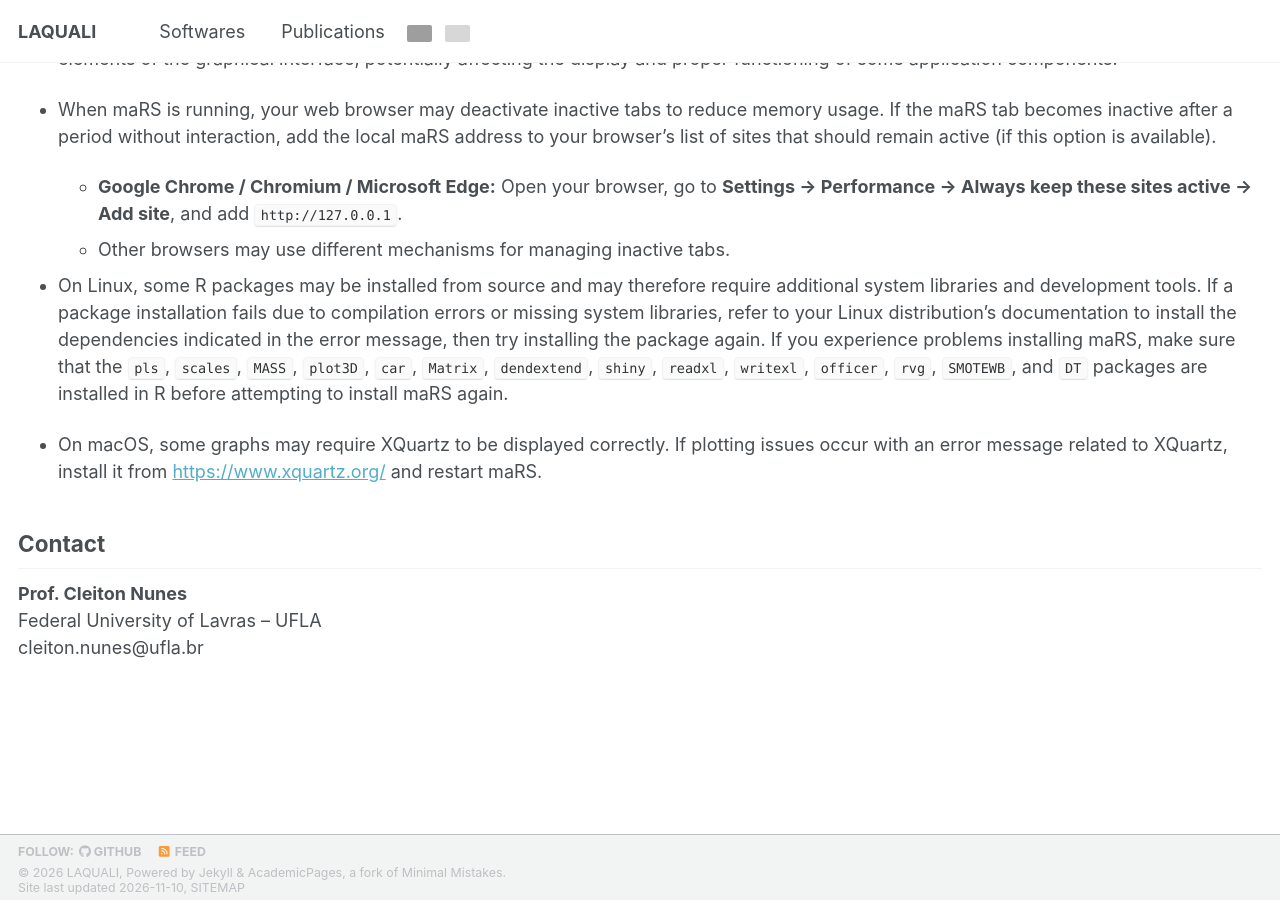
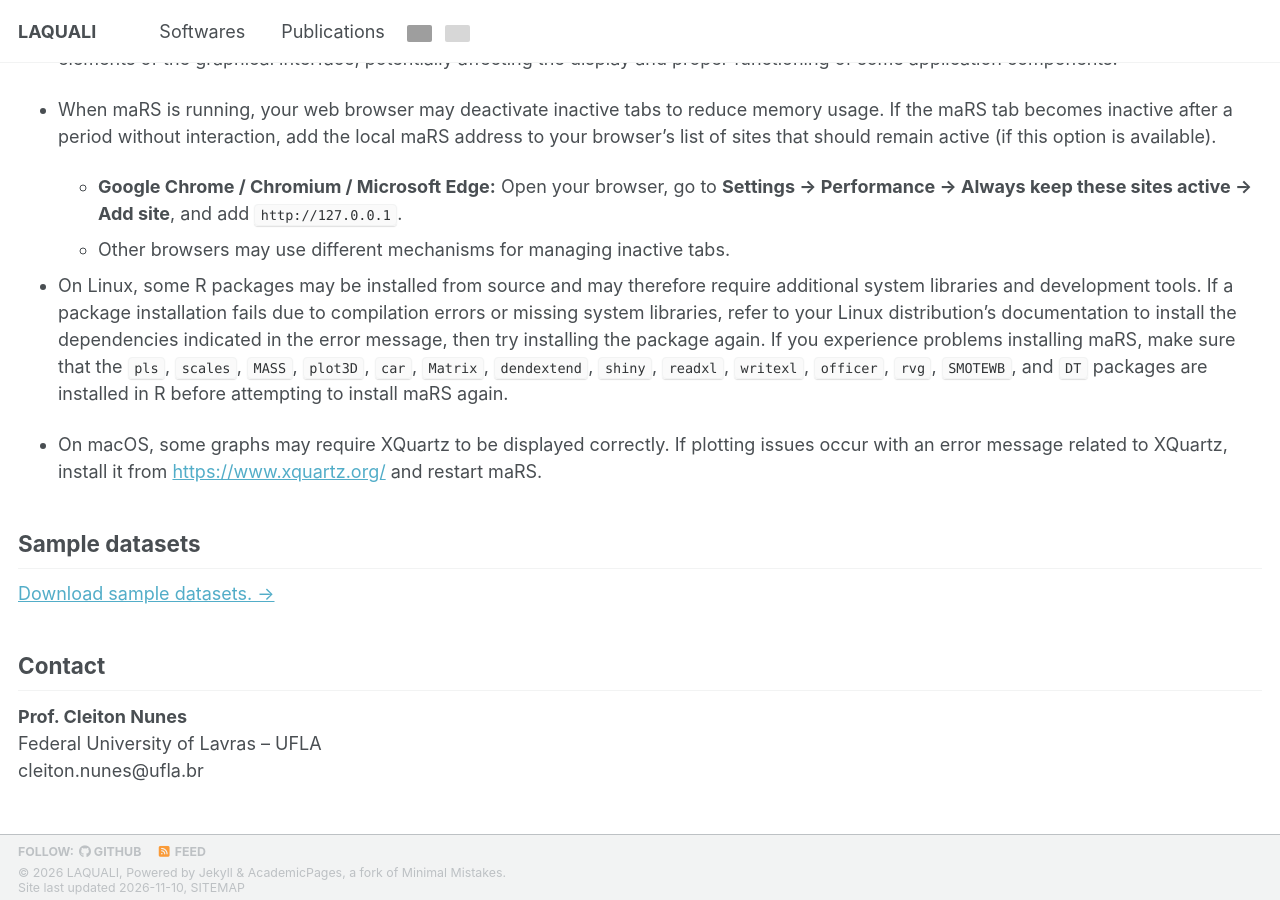
Before and after one commit to LAQUALI-UFLA/laquali-ufla.github.io, a Jekyll site: the page built from _pages/softwares/mars_temporary.md, in a window 1280 px wide and 900 px high, scrolled down 2973 px. Built offline with Jekyll 4.4.1, drawn with Linux system fonts in a browser that asks for light colours; a style sheet for code colours, icons or effects is not loaded; grey boxes are pictures that could not be loaded.

Commit message:
Update mars_temporary.md

```diff
--- a/_pages/softwares/mars_temporary.md
+++ b/_pages/softwares/mars_temporary.md
@@ -103,6 +103,9 @@ maRSpkg::uninstall_mars()
 
 - On macOS, some graphs may require XQuartz to be displayed correctly. If plotting issues occur with an error message related to XQuartz, install it from [https://www.xquartz.org/](https://www.xquartz.org/) and restart maRS.
 
+## Sample datasets
+[Download sample datasets. →](/mars//maRS_sample_datasets.zip/)
+
 ## Contact
 **Prof. Cleiton Nunes**
 Federal University of Lavras – UFLA
```
